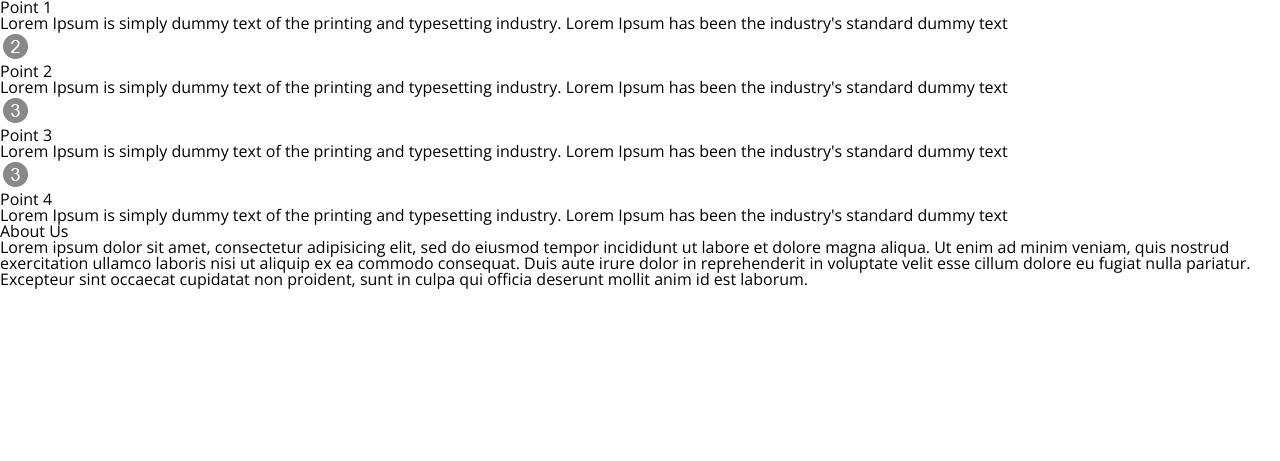
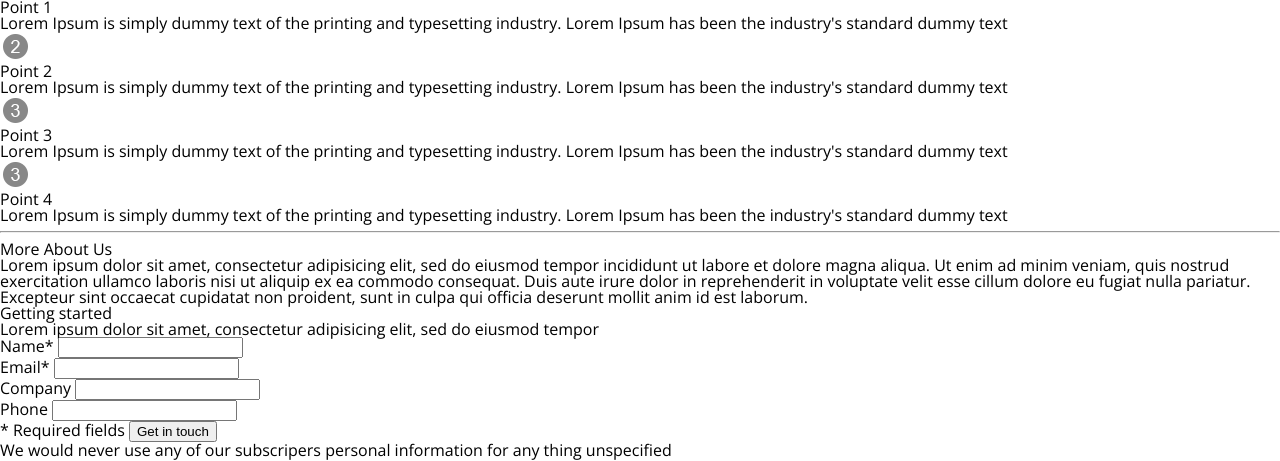
Before and after one commit to pixelz126/landingPage, a plain HTML site: page index.html in a window 1280 px wide. Shown: the part 374-835 px from the top of the page. Before the commit the page ends 800 px from the top, so only its background shows below. Drawn offline with nearby package versions, Linux system fonts and the light colour scheme.

Commit message:
HTML index file mofify

```diff
--- a/index.html
+++ b/index.html
@@ -11,7 +11,7 @@
 </head>
 <body>
 	<div id="container">
-		<header>
+		<header id="main-header">
 			<img src="images/logo.png" alt="Hacking">
 		</header>
 		<div id="main-text">
@@ -42,8 +42,9 @@
 					<p>Lorem Ipsum is simply dummy text of the printing and typesetting industry. Lorem Ipsum has been the industry's standard dummy text</p>
 				</li>
 			</ul>
+			<hr>
 			<footer id="content-footer">
-				<h3>About Us</h3>
+				<h3>More About Us</h3>
 				<p>Lorem ipsum dolor sit amet, consectetur adipisicing elit, sed do eiusmod
 				tempor incididunt ut labore et dolore magna aliqua. Ut enim ad minim veniam,
 				quis nostrud exercitation ullamco laboris nisi ut aliquip ex ea commodo
@@ -54,8 +55,38 @@
 		</div>
 
 		<div id="sub-2">
-
+			<form id="contact-form">
+				<header id="content-header">
+					<h3>Getting started</h3>
+					<p>Lorem ipsum dolor sit amet, consectetur adipisicing elit, sed do eiusmod tempor</p>
+				</header>
+				<div>
+					<label>Name*</label>
+					<input type="text" name="name">
+				</div>
+				<div>
+					<label>Email*</label>
+					<input type="email" name="email">
+				</div>
+				<div>
+					<label>Company</label>
+					<input type="text" name="company">
+				</div>
+				<div>
+					<label>Phone</label>
+					<input type="number" name="phone">
+				</div>
+				<div>
+					<em>* Required fields</em>
+					<input type="submit" value="Get in touch">
+				</div>
+				<div class="clearfix"></div>
+				<div class="content-footer">
+					<p>We would never use any of our subscripers personal information for any thing unspecified</p>
+				</div>
+			</form>
 		</div>
+		<div class="clearfix"></div>
 	</div>
 </body>
 </html>
```
